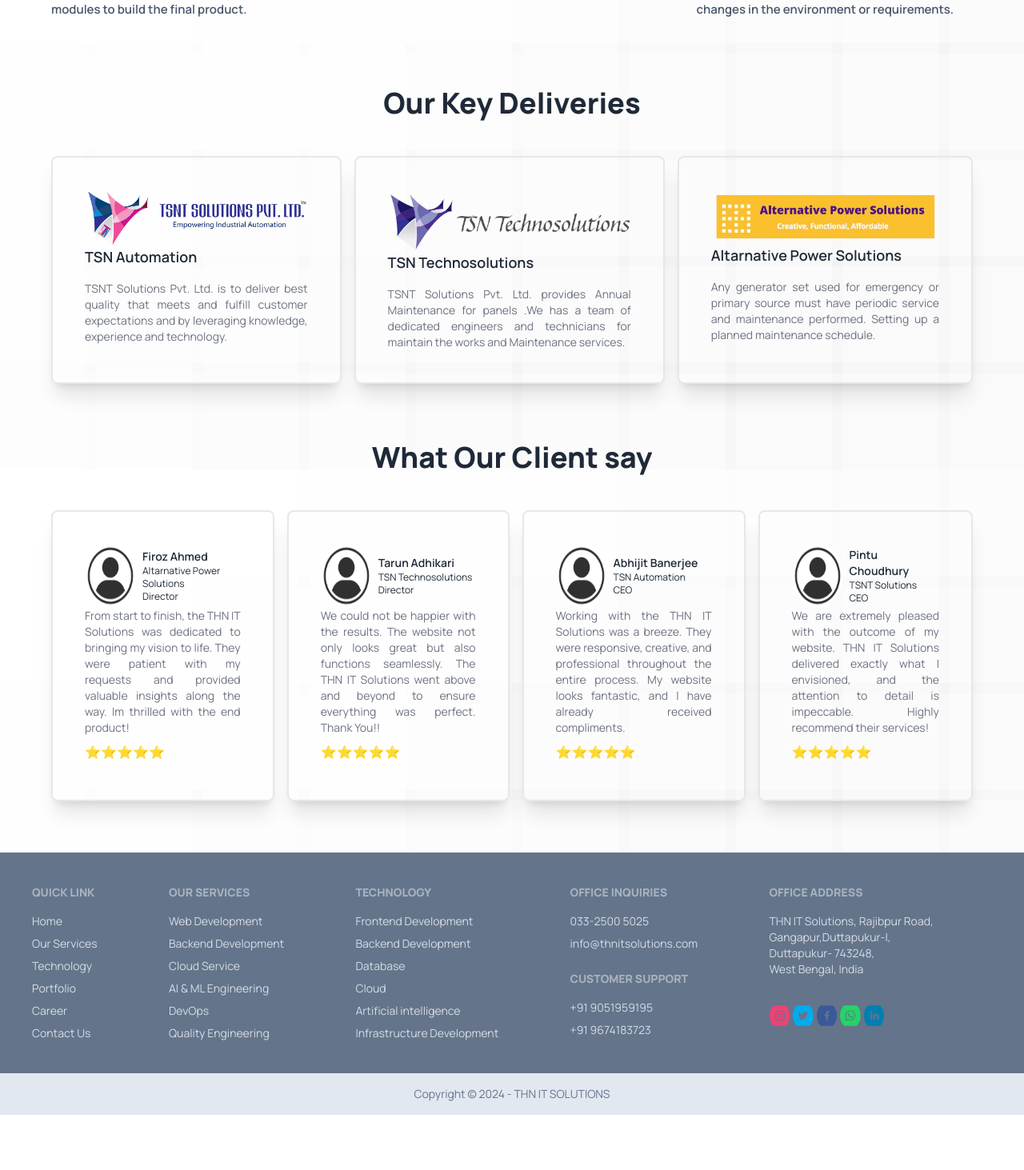
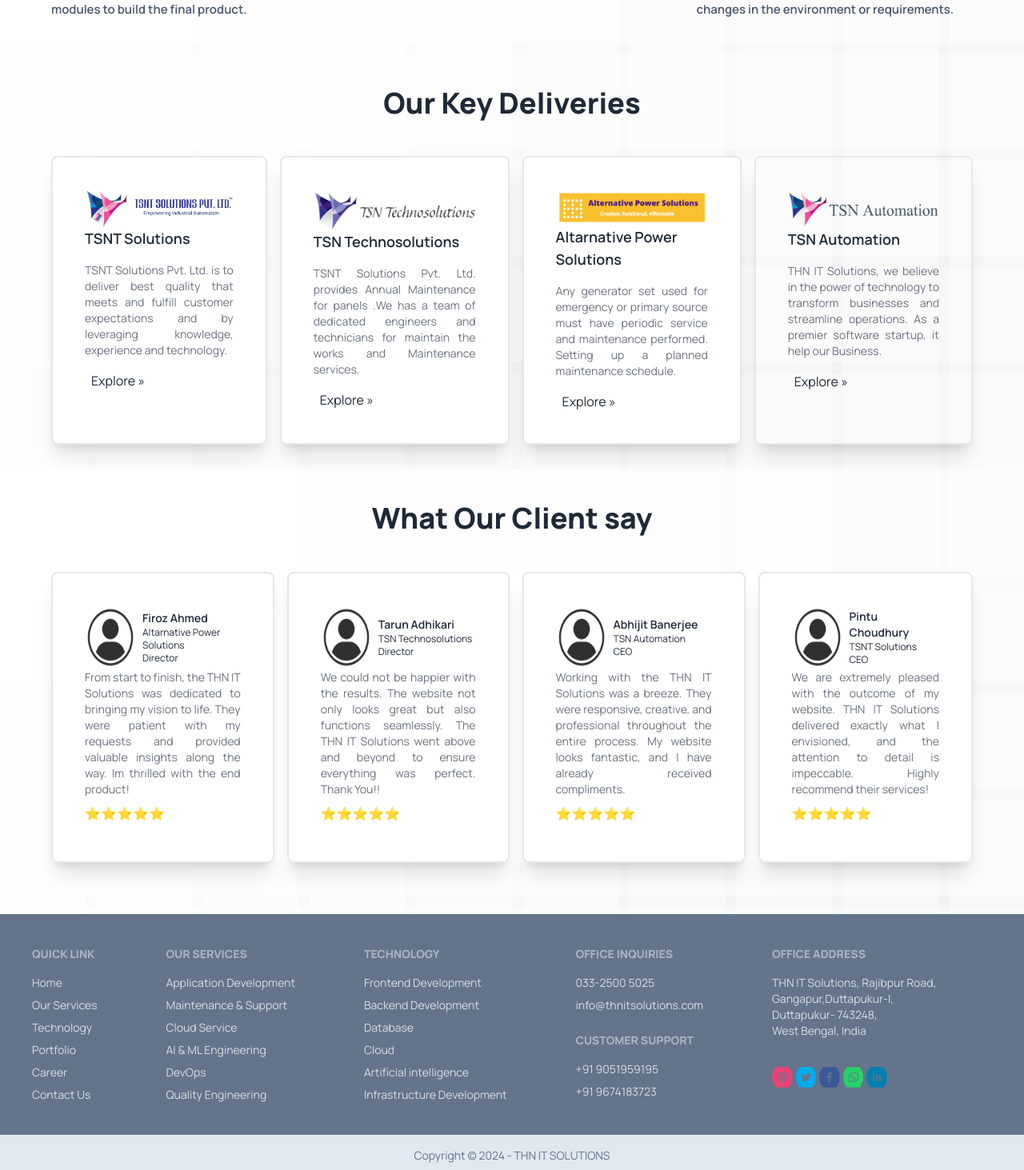
Before and after one commit to whyehtasam/THN-IT-Solutions, a React (Vite) app: page /portfolio in a window 1280 px wide. Shown: the part 1013-2476 px from the top of the page at 80% size. Before the commit the page ends 2407 px from the top, so only its background shows below. Built offline with nearby package versions, Linux system fonts and the light colour scheme.

Commit message:
footer and portfolio page update

```diff
--- a/package.json
+++ b/package.json
@@ -19,6 +19,7 @@
     "react": "^18.2.0",
     "react-dom": "^18.2.0",
     "react-fontawesome": "^1.7.1",
+    "react-responsive-carousel": "^3.2.23",
     "react-router-dom": "^6.21.3",
     "react-slick": "^0.30.1",
     "react-social-icons": "^6.10.0",
--- a/src/components/footer/Footer.jsx
+++ b/src/components/footer/Footer.jsx
@@ -15,8 +15,8 @@
   </nav>
   <nav>
     <h6 className="footer-title">Our Services</h6>
-    <Link to='/ourServices/ApplicationDevelopment'><a className="link link-hover">Web Development</a></Link>
-    <Link to='/ourServices/MaintenanceSupport'><a className="link link-hover">Backend Development</a></Link>
+    <Link to='/ourServices/ApplicationDevelopment'><a className="link link-hover">Application Development</a></Link>
+    <Link to='/ourServices/MaintenanceSupport'><a className="link link-hover">Maintenance & Support</a></Link>
     <Link to='/ourServices/CloudService'><a className="link link-hover">Cloud Service</a></Link>
     <Link to='/ourServices/DataAnalytics'><a className="link link-hover">AI & ML Engineering</a></Link>
     <Link to='/ourServices/DevOps'><a className="link link-hover">DevOps</a></Link>
--- a/src/components/portfolio/portcard.jsx
+++ b/src/components/portfolio/portcard.jsx
@@ -1,7 +1,7 @@
 
 // import "slick-carousel/slick/slick.css";
 // import "slick-carousel/slick/slick-theme.css";
-
+import { Link } from "react-router-dom";
 
 
 function Portcard() {
@@ -14,16 +14,19 @@
 
 
        <div className="flex gap-4 mx-16">
-                <div className=" shadow-xl border-[2px] rounded-lg justify-center p-10  h-50 ">
+                <div className=" shadow-xl border-[2px] rounded-lg justify-center p-10  h-50 bg-white ">
                  <div className="justify-center ">
                     <img src="./tsnt3.png" className=" w-25 h-25  flex "></img>
                 </div>
-                 <h3 className="text-left text-lg font-semibold mb-4">TSN Automation</h3>
+                 <h3 className="text-left text-lg font-semibold mb-4">TSNT Solutions</h3>
                  <p className=" text-sm text-justify font-medium  text-gray-500">
                  TSNT Solutions Pvt. Ltd. is to deliver best quality that meets and fulfill customer expectations and by leveraging knowledge, experience and technology.
                  </p>
+                 <div className="card-actions flex mt-4 hover:underline">
+                 <Link to='https://tsntsolutions.com/'><a className="ml-2">Explore </a>»</Link>
+                 </div>
              </div>
-             <div className=" shadow-xl border-[2px] rounded-lg justify-center p-10  h-50 ">
+             <div className=" shadow-xl border-[2px] rounded-lg justify-center p-10  h-50  bg-white">
              <div className="justify-center">
              <img src="./tsntechno3.png" className=" w-25 h-25  flex"></img>
              </div>
@@ -31,8 +34,13 @@
                  <p className=" text-sm text-justify font-medium  text-gray-500">
                  TSNT Solutions Pvt. Ltd. provides Annual Maintenance for panels .We has a team of dedicated engineers and technicians for maintain the works and Maintenance services.
                  </p>
+
+                 <div className="card-actions flex mt-4 hover:underline">
+                 <Link to='https://tsntechno.in/'><a className="ml-2">Explore </a>»</Link>
+                 </div>
+
              </div>
-             <div className=" shadow-xl border-[2px] rounded-lg justify-center p-10  h-50 ">
+             <div className=" shadow-xl border-[2px] rounded-lg justify-center p-10  h-50 bg-white">
               <div className="justify-center">
               <img src="./power.png" className=" w-25 h-25  flex"></img>
               </div>
@@ -40,19 +48,30 @@
                  <p className=" text-sm text-justify font-medium  text-gray-500">
                  Any generator set used for emergency or primary source must have periodic service and maintenance performed. Setting up a planned maintenance schedule.
                  </p>
+
+                 <div className="card-actions flex mt-4 hover:underline">
+                 <Link to='https://www.alternativepower.in/'><a className="ml-2">Explore </a>»</Link>
+                 </div>
+
              </div>
 
-            {/* <div className=" shadow-xl border-[2px] rounded-lg justify-center p-10  h-50 ">
+            { <div className=" shadow-xl border-[2px] rounded-lg justify-center p-10  h-50 ">
              <div className="justify-center">
-             <img src="./tsntf.png" className="w-25 h-25  flex"></img>
+             <img src="./tsntauto3.png" className="w-25 h-25  flex"></img>
              </div>
-                 <h3 className="text-left text-lg font-semibold mb-4">TSNT Solutions</h3>
+                 <h3 className="text-left text-lg font-semibold mb-4">TSN Automation</h3>
                  <p className=" text-sm text-justify font-medium  text-gray-500">
                  THN IT Solutions, we believe in the power of technology to transform businesses and streamline operations.  As a premier software startup, it help our Business.
                  </p>
-             </div> */}
 
-      </div>
+                 <div className="card-actions flex mt-4 hover:underline">
+                 <Link to='https://tsnautomation.in/'><a className="ml-2">Explore </a>»</Link>
+                 </div>
+
+             </div>
+             }
+        </div>
+
       </>
     );
   }
--- a/src/components/portfolio/testimonial.jsx
+++ b/src/components/portfolio/testimonial.jsx
@@ -1,103 +1,24 @@
-import Slider from "react-slick";
+
 // import "slick-carousel/slick/slick.css";
 // import "slick-carousel/slick/slick-theme.css";
 
 
 
+
 function Testimonial() {
-    const settings = {
-        dots: false,
-    infinite: true,
-    slidesToShow: 3,
-    slidesToScroll: 1,
-    autoplay: true,
-    speed: 2000,
-    autoplaySpeed: 3000,
-    cssEase: "linear"
-    };
-    return (
+
+
+
+  return(
+
+
+
 
         <>
 
 
 
-
-       {/* <div className="mb-[5%] w-[100%]">
-
-        <div className="w-[90%] items-center mx-auto flex gap-4 ">
-
-          <div className="card w-96 bg-base-100  shadow-xl border-[2px] rounded-box h-[65vh] w-[30vw]">
-              <div className="card-body">
-              <div className="flex gap-2">
-                        <img src="./icin.png" alt="" className="h-[10vh] w-[5vw] rounded-[50%]"/>
-                        <div className="justify-start items-center my-auto">
-                        <h3 className="text-left text-sm font-semibold ">Pintu Choudhury</h3>
-                        <p className="text-xs">TSNT Solutions</p>
-                        <p className="text-xs">Director</p>
-                        </div>
-                        </div>
-                        <p className="text-sm m-auto items-center p-4 text-gray-500">We are extremely pleased with the outcome of my website. THN IT Solutions delivered
-                      exactly what I envisioned, and the attention to detail is impeccable. Highly recommend
-                      their services!</p>
-              </div>
-              <div className="rating py-2 justify-center"></div>
-          </div>
-
-            <div className="card w-96 bg-base-100  shadow-xl border-[2px] rounded-box h-[65vh] w-[30vw]">
-              <div className="card-body">
-              <div className="flex gap-2">
-                        <img src="./icin.png" alt="" className="h-[10vh] w-[5vw] rounded-[50%]"/>
-                        <div className="justify-start items-center my-auto">
-                        <h3 className="text-left text-sm font-semibold ">Abhijit Banerjee</h3>
-                        <p className="text-xs">TSN Automation</p>
-                        <p className="text-xs">Director</p>
-                        </div>
-                        </div>
-                        <p className="text-sm m-auto items-center p-4 text-gray-500">Working with the THN IT Solutions was a breeze. They were responsive, creative,
-               and professional throughout the entire process. My website looks fantastic, and
-               I have already received compliments. </p>
-              </div>
-              <div className="rating py-2 justify-center"></div>
-          </div>
-
-            <div className="card w-96 bg-base-100  shadow-xl border-[2px] rounded-box h-[65vh] w-[30vw]">
-              <div className="card-body">
-              <div className="flex gap-2">
-                        <img src="./icin.png" alt="" className="h-[10vh] w-[5vw] rounded-[50%]"/>
-                        <div className="justify-start items-center my-auto">
-                        <h3 className="text-left text-sm font-semibold ">Tarun Adhikari</h3>
-                        <p className="text-xs">TSN Technosolutions</p>
-                        <p className="text-xs">Director</p>
-                        </div>
-                        </div>
-                        <p className="text-sm m-auto items-center p-4 text-gray-500">We could not be happier with the results. The website not only looks great but also
-               functions seamlessly. The THN IT Solutions went above and beyond to ensure everything
-               was perfect. Thank You!!</p>
-              </div>
-              <div className="rating py-2 justify-center"></div>
-          </div>
-
-          <div className="card w-96 bg-base-100  shadow-xl border-[2px] rounded-box h-[65vh] w-[30vw]">
-              <div className="card-body">
-              <div className="flex gap-2">
-                        <img src="./icin.png" alt="" className="h-[10vh] w-[5vw] rounded-[50%]"/>
-                        <div className="justify-start items-center my-auto">
-                        <h3 className="text-left text-sm font-semibold ">Firoz Ahmed</h3>
-                        <p className="text-xs">Altarnative Power Solutions</p>
-                        <p className="text-xs">Director</p>
-                        </div>
-                        </div>
-                        <p className="text-sm m-auto items-center p-4 text-gray-500">From start to finish, the THN IT Solutions was dedicated to bringing my vision to life.
-               They were patient with my requests and provided valuable insights along the way.
-               Im thrilled with the end product!</p>
-              </div>
-              <div className="rating py-2 justify-center"></div>
-          </div>
-    </div>
-      </div> */}
-
-
-<div className="flex gap-4 mx-16 mb-[5%]">
+<div className="flex gap-4 mx-16 mb-[5%] bg-white">
       <div className=" shadow-xl border-[2px] rounded-lg justify-center p-10  h-50 ">
         <div className="flex gap-2">
               <img src="./icin.png" alt="" className="h-[10vh] w-[5vw] rounded-[50%]"/>
```
Also changed, not shown: public/tsntauto3.png, 1 other file (tests, documents, lock files or other folders).
